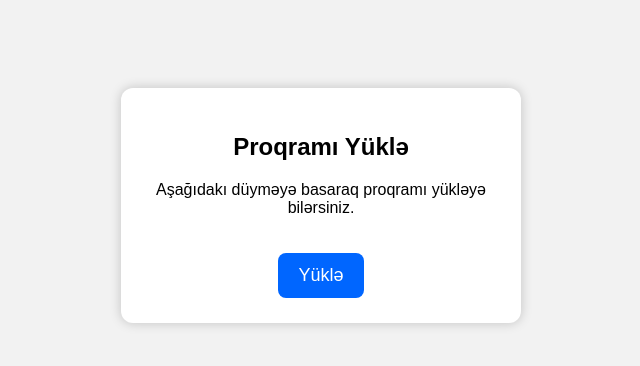
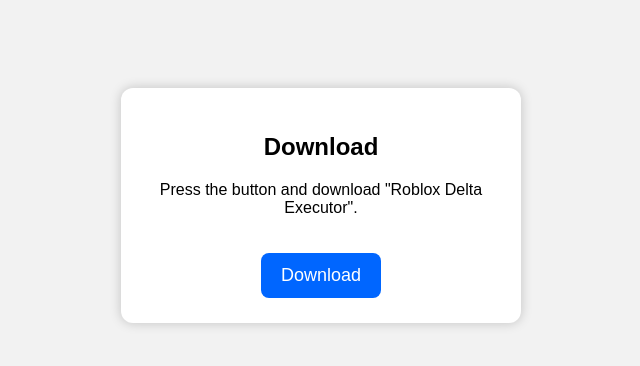
Before and after one commit to muradov225019/Roblox-Delta-Download, a plain HTML site: page index.html in a window 1280 px wide. Shown: the whole page, without its empty margins (319-959 px from the left). Drawn offline with Linux system fonts and the light colour scheme.

Commit message:
Add files via upload

```diff
--- a/index.html
+++ b/index.html
@@ -1,8 +1,9 @@
 <!DOCTYPE html>
-<html lang="az">
+<html lang="tr">
 <head>
     <meta charset="UTF-8">
-    <title>Proqram Yükləmə</title>
+    <title>Roblox Delta Executor Download – Latest Version 2025
+</title>
     <style>
         body {
             font-family: Arial, sans-serif;
@@ -36,11 +37,11 @@
 <body>
 
 <div class="box">
-    <h2>Proqramı Yüklə</h2>
-    <p>Aşağıdakı düyməyə basaraq proqramı yükləyə bilərsiniz.</p>
+    <h2>Download</h2>
+    <p>Press the button and download "Roblox Delta Executor".</p>
 
     <!-- Proqram faylının linki -->
-    <a href="program.exe" download class="download-btn">Yüklə</a>
+    <a href="program.exe" download class="download-btn">Download</a>
 </div>
 
 </body>
```
